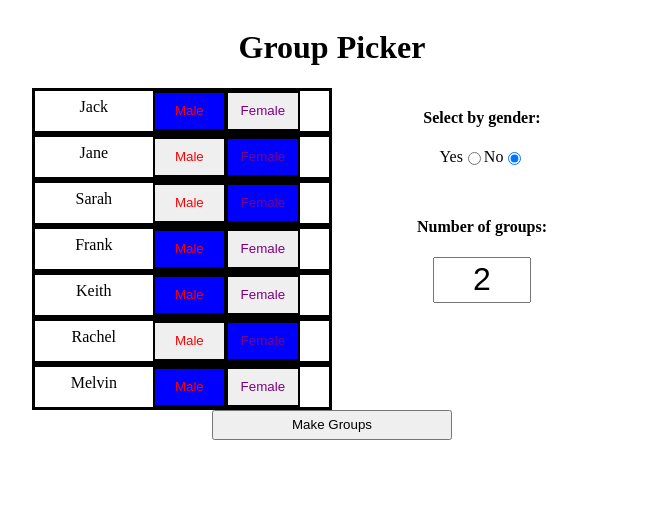
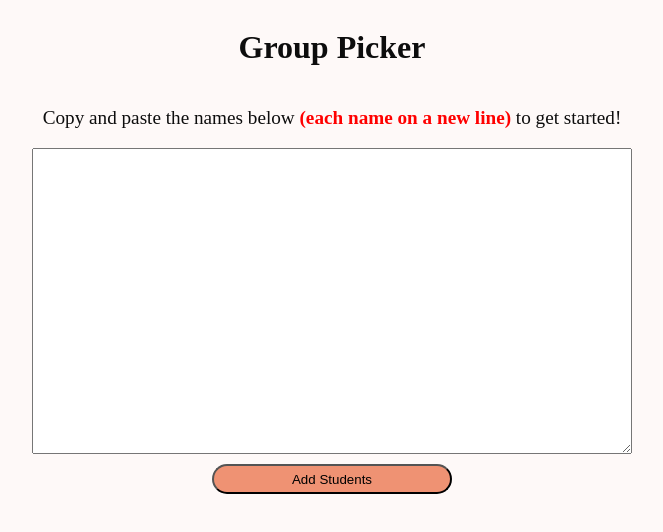
Before and after one commit to Remitito/group-picker, a React (Create React App) app: page / in a window 1280 px wide. Shown: the top 532 px of the page, without its empty margins (308-971 px from the left). Built offline with nearby package versions, Linux system fonts and the light colour scheme.

Commit message:
Basic functionality all working

```diff
--- a/src/App.js
+++ b/src/App.js
@@ -1,5 +1,5 @@
 import {Main, Info, TextBox, Button, Column, Name, OptionTitle, NumGroups, GroupName,
-  Row, Student, Gender, GenderCont, OptionLabel, Change, Member, StudentCont, Option, OptionRow, Group, ByGender} from './styles'
+  Row, Student, Gender, GenderCont, OptionLabel, Important, Change, Member, StudentCont, Option, OptionRow, Group, ByGender} from './styles'
 import { IoManSharp, IoWomanSharp} from "react-icons/io5";
 import { IconStyleMan, IconStyleWoman } from './styles';
 import React, {useEffect, useState} from "react";
@@ -11,11 +11,12 @@ class App extends React.Component {
       students: "",
       nameArray: ["Jack", "Jane", "Sarah", "Frank", "Keith", "Rachel", "Melvin"],
       studentInfo: [["Jack", "m"], ["Jane", "f"], ["Sarah", "f"], ["Frank", "m"], ["Keith", "m"], ["Rachel", "f"], ["Melvin", "m"]],
-      step: 2,
+      step: 1,
       groups: [["Jack", "Jane", "Sarah", "Frank"], ["Keith", "Rachel", "Melvin"]],
       byGender: "no",
-      numGroups: 2,
+      numGroups: 21,
       student1: ["", 0],
+      error: ""
     }
   }
 
@@ -26,12 +27,14 @@ class App extends React.Component {
   }
 
   addStudents = () => {
-    const studentNames = this.state.students.split(/\r?\n/)
+    let studentNames = this.state.students.split(/\r?\n/)
       if(studentNames.length < 4) {
-        return // not enough names
+        this.setState({error: "Please enter at least 4 names"})
+        return
       }
       if(studentNames.length !== new Set(studentNames).size) {
-        return // no duplicates
+        this.setState({error: "Please ensure all names are different"})
+        return
       }
       else {
         const output = []
@@ -168,11 +171,13 @@ class App extends React.Component {
   render() {
 
   return (
+    <>
+    {this.state.error.length === 0 ?
       <Main>
         <h1>Group Picker</h1>
         {this.state.step === 1 ?
         <>
-        <Info>Copy and paste the names below (each name on a new line) to get started!</Info>
+          <Info>Copy and paste the names below <Important>(each name on a new line)</Important> to get started!</Info>
           <TextBox name="students" value={this.state.students} onChange={this.handleChange}/>
           <Button onClick={this.addStudents}>Add Students</Button>
         </>
@@ -209,6 +214,12 @@ class App extends React.Component {
         </>
         }
       </Main>
+      :
+      <div>
+        <h3>{this.state.error}</h3>
+        <button onClick={() => {this.setState({error: ""})}}>Go back</button>
+        </div>}
+    </>
     );
   }
   }
--- a/src/index.css
+++ b/src/index.css
@@ -4,3 +4,8 @@ html {
   display: table;
   margin: auto;
 }
+
+body {
+  background-color: #fef9f8;
+  color: #0d0d0d;
+}
--- a/src/styles.js
+++ b/src/styles.js
@@ -69,7 +69,10 @@ export const TextBox = styled.textarea `
 export const Button = styled.button `
     width: 40%;
     margin: auto;
+    margin-top: 10px;
+    background-color: #ef9273;
     height: 30px;
+    border-radius: 2rem;
 `
 
 export const Row = styled.div `
@@ -112,6 +115,11 @@ export const GroupName = styled.label `
     line-height: 3;
 `
 
+export const Important = styled.label `
+    font-weight: bolder;
+    color: red;
+`
+
 export const StudentCont = styled.div `
     display: flex;
     width: 80%;
```
Also changed, not shown: src/Utilities.js (added). Lines whose indentation alone changed are shown as unchanged.
